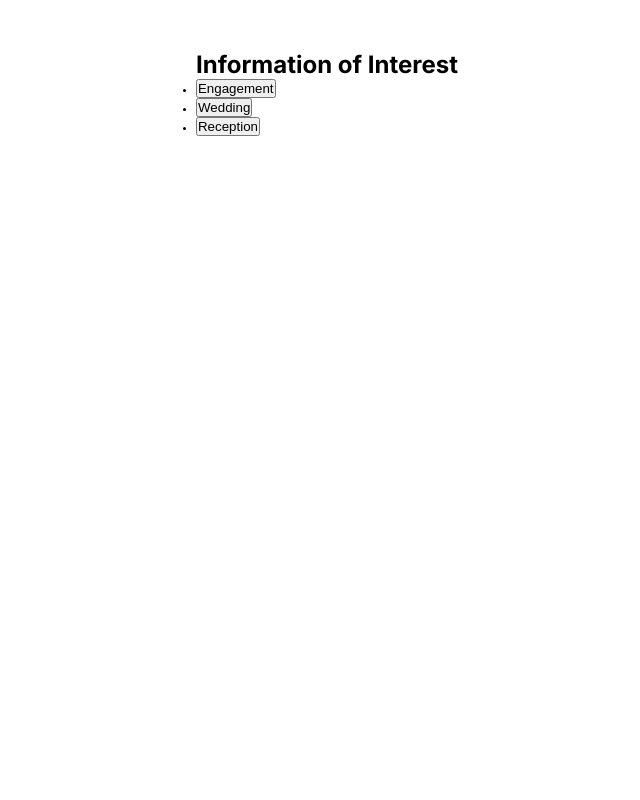
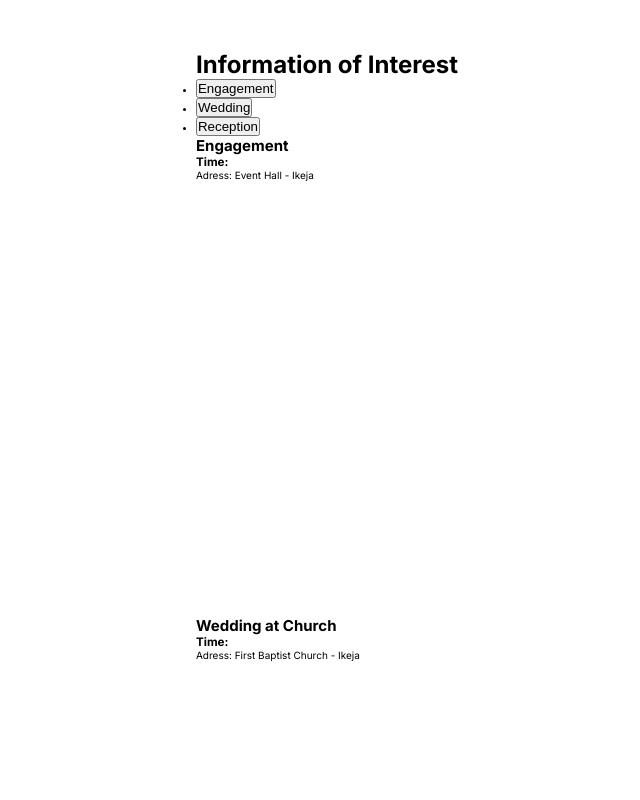
Before and after one commit to abeonweb/folakeandoluwole, a Next.js app: page / in a window 1280 px wide. Shown: the part 7960-8760 px from the top of the page, without its empty margins (313-953 px from the left). Built offline with nearby package versions, Linux system fonts and the light colour scheme.

Commit message:
fixed error with props

```diff
--- a/app/components/Location.jsx
+++ b/app/components/Location.jsx
@@ -2,15 +2,15 @@ import React from 'react'
 import { Pinyon_Script } from "next/font/google";
 import styles from "../css/location.module.css"
 
-// const pinyon = Pinyon_Script({weight: "400", variable: "--pinyon-font", subsets: ["latin"] })
-const Location = ({id, title, time, address, mapURL, info}) => {
+const pinyon = Pinyon_Script({weight: "400", variable: "--pinyon-font", subsets: ["latin"] })
+const Location = (props) => {
   return (
-    <div key={id} className={`${styles.location} `}>
-        <h2 className={styles.title}>{title}</h2>
-        <h3>{time}</h3>
-        <p>{address}</p>
-        <p>{info}</p>
-        <p>{mapURL}</p>
+    <div key={props.location.id} className={`${styles.location} ${pinyon.variable}`}>
+        <h2 className={styles.title}>{props.location.title}</h2>
+        <h3>Time: {props.location.time}</h3>
+        <p>Adress: {props.location.address}</p>
+        <p>{props.location.info}</p>
+        <p>{props.location.mapURL}</p>
     </div>
   )
 }
```
